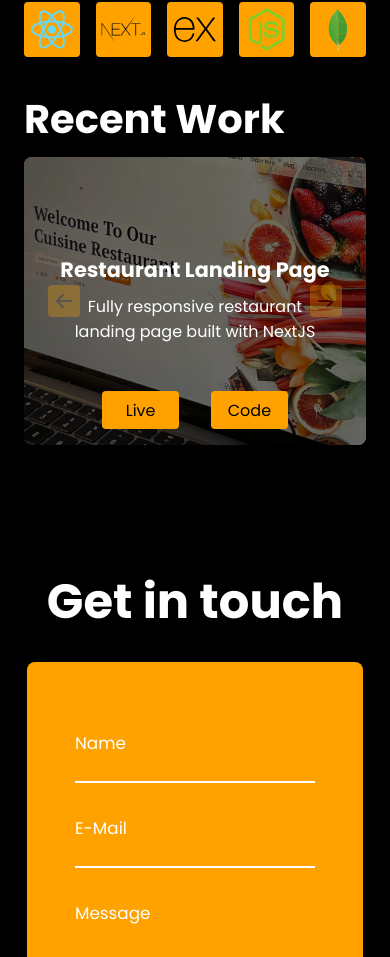
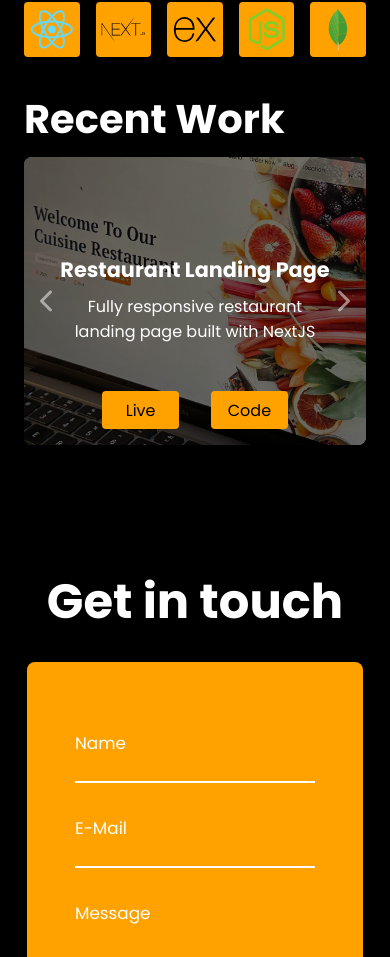
Before and after one commit to John-Monk/developer-portfolio, a Next.js app: page / in a window 390 px wide. Shown: the part 982-1939 px from the top of the page. Built offline with nearby package versions, Linux system fonts and the light colour scheme.

Commit message:
imported and repalced forward and back icons with simpler variants, adjusted padding for mobile and desktop view

```diff
--- a/components/Carousel.js
+++ b/components/Carousel.js
@@ -5,6 +5,7 @@ import linkGenerator from '../public/link-generator-app.webp';
 import restaurant from '../public/restaurant.webp';
 import { RxDot, RxDotFilled } from 'react-icons/rx';
 import { BsArrowLeftSquareFill as LeftArrow, BsArrowRightSquareFill as RightArrow, BsPauseCircle as Pause, BsPlayCircle as Play} from 'react-icons/bs';
+import {IoIosArrowForward, IoIosArrowBack} from 'react-icons/io';
 import Image from 'next/image';
 
 import { useState, useEffect } from 'react';
@@ -67,10 +68,12 @@ export default function Carousel() {
       >
       <div className={styles.button__container}>
         <button onClick={back} className={styles.button}>
-          <LeftArrow />
+          {/* <LeftArrow /> */}
+          <IoIosArrowBack />
         </button>
         <button onClick={forward} className={styles.button}>
-          <RightArrow />
+          {/* <RightArrow /> */}
+          <IoIosArrowForward />
         </button>
         {mouseOver && <Pause className={styles.mouseover__status}/> }
       </div>
--- a/components/Carousel.module.css
+++ b/components/Carousel.module.css
@@ -43,9 +43,9 @@
     align-items: center;
     justify-content: center;
     font-size: 2em;
-    padding: 0.75em;
-    color: var(--theme);
-    opacity: 0.3;
+    padding: 0.2em;
+    color: var(--main);
+    opacity: 0.5;
     transition: 200ms;
 }
 
@@ -65,6 +65,10 @@
 @media screen and (min-width: 600px) {
     .container {
         height: 21em;
+    }
+
+    .button {
+        padding: 0.75em;
     }
 
     .mouseover__status {
```
